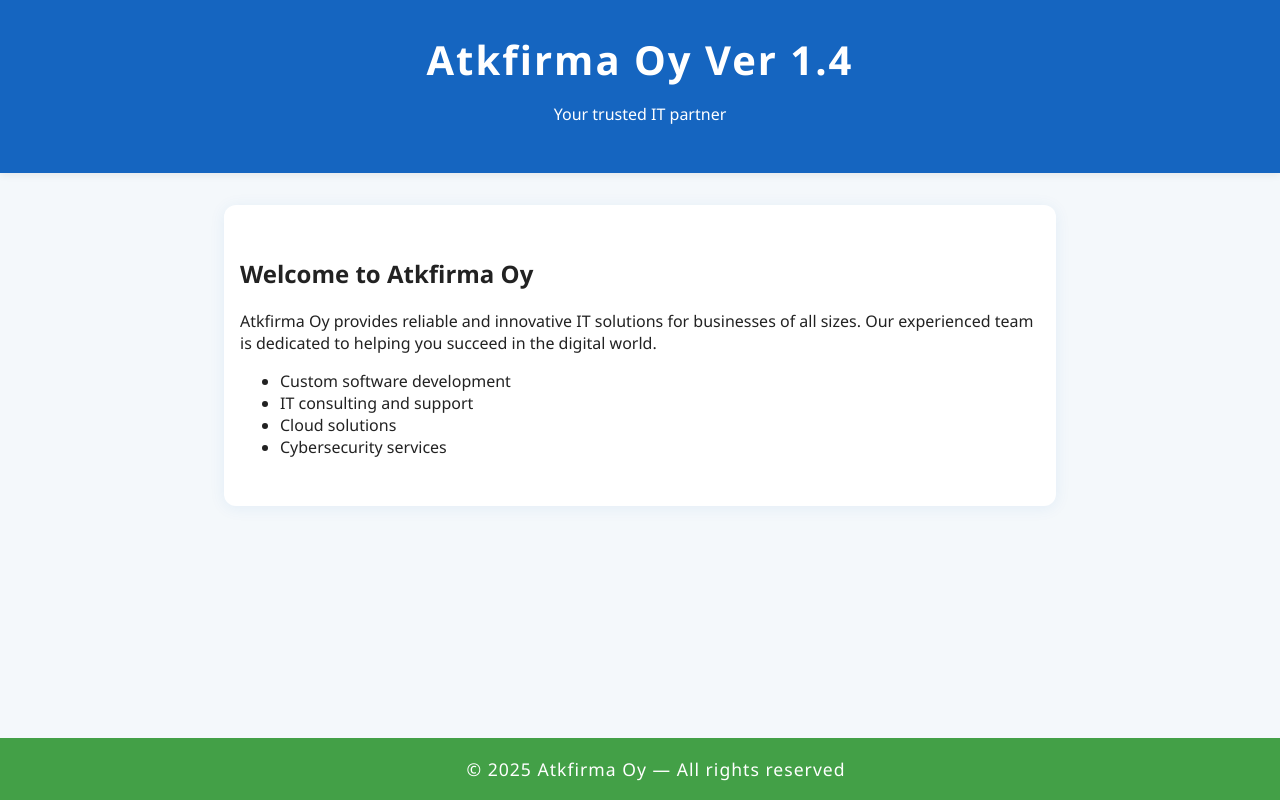
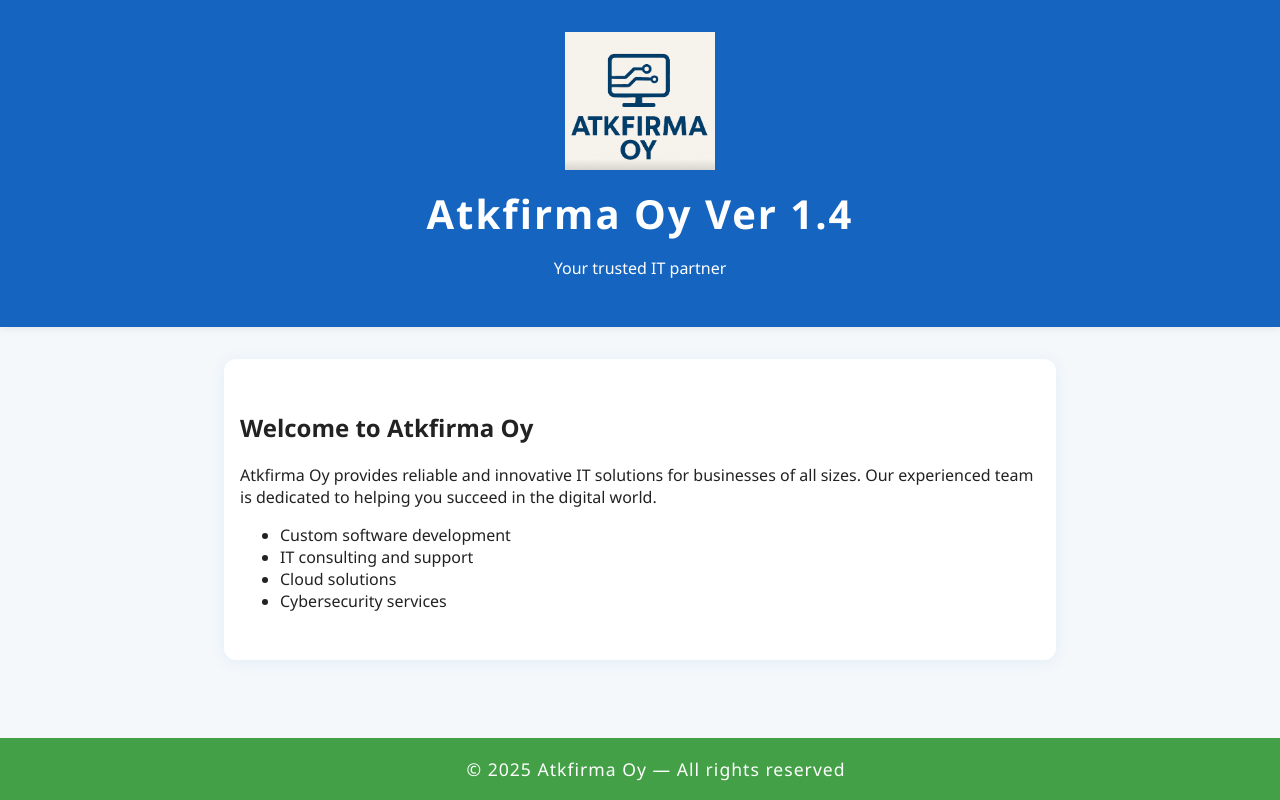
Before and after one commit to Juusoprkl/Antenna, a plain HTML site: page index.html in a window 1280 px wide. Drawn offline with Linux system fonts and the light colour scheme.

Commit message:
kuva lisätty

```diff
--- a/index.html
+++ b/index.html
@@ -56,6 +56,7 @@
 </head>
 <body>
     <header>
+        <img src="Atkfirma.png" alt="Atkfirma" style="max-width:150px; display:block; margin:0 auto 1rem;">
         <h1>Atkfirma Oy Ver 1.4</h1>
         <p>Your trusted IT partner</p>
     </header>
```
Also changed, not shown: Atkfirma.png (added).
